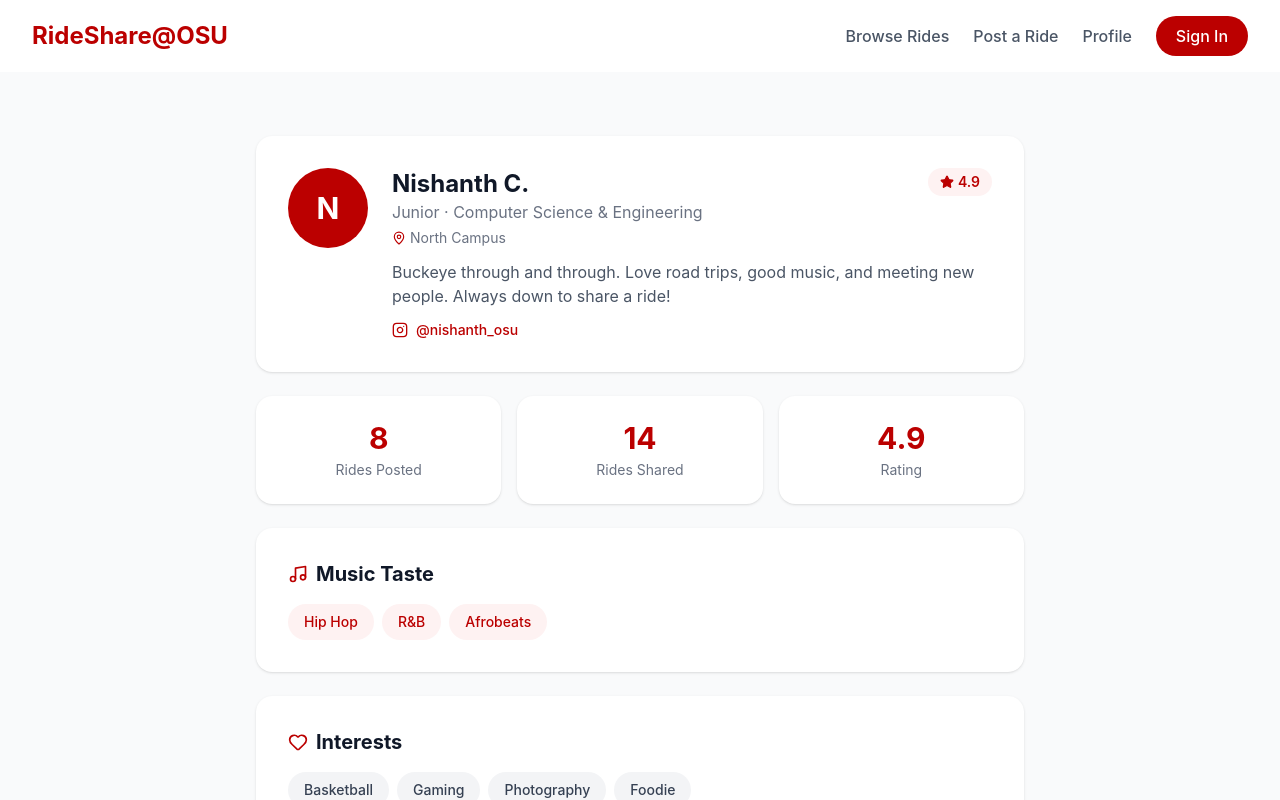
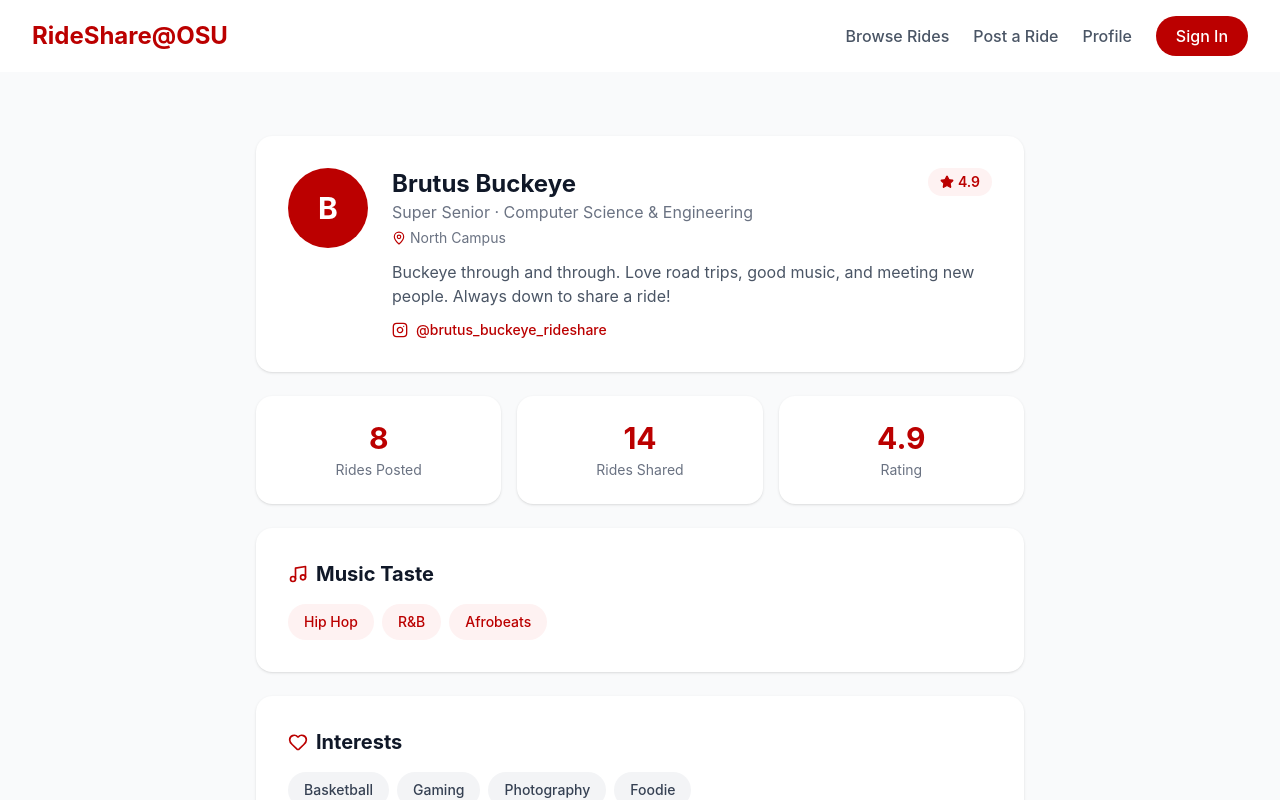
Before and after one commit to nishanthchandr4/rideshare-osu, a React (Vite) app: page /profile in a window 1280 px wide. Shown: the top 800 px of the page. Built offline with nearby package versions, Linux system fonts and the light colour scheme.

Commit message:
update user profile

```diff
--- a/src/pages/Profile.jsx
+++ b/src/pages/Profile.jsx
@@ -1,11 +1,11 @@
 import { Music, Heart, Instagram, MapPin, Star } from 'lucide-react'
 
 const mockUser = {
-  name: "Nishanth C.",
+  name: "Brutus Buckeye",
   major: "Computer Science & Engineering",
-  year: "Junior",
+  year: "Super Senior",
   location: "North Campus",
-  instagram: "@nishanth_osu",
+  instagram: "@brutus_buckeye_rideshare",
   bio: "Buckeye through and through. Love road trips, good music, and meeting new people. Always down to share a ride!",
   music: ["Hip Hop", "R&B", "Afrobeats"],
   interests: ["Basketball", "Gaming", "Photography", "Foodie"],
```
